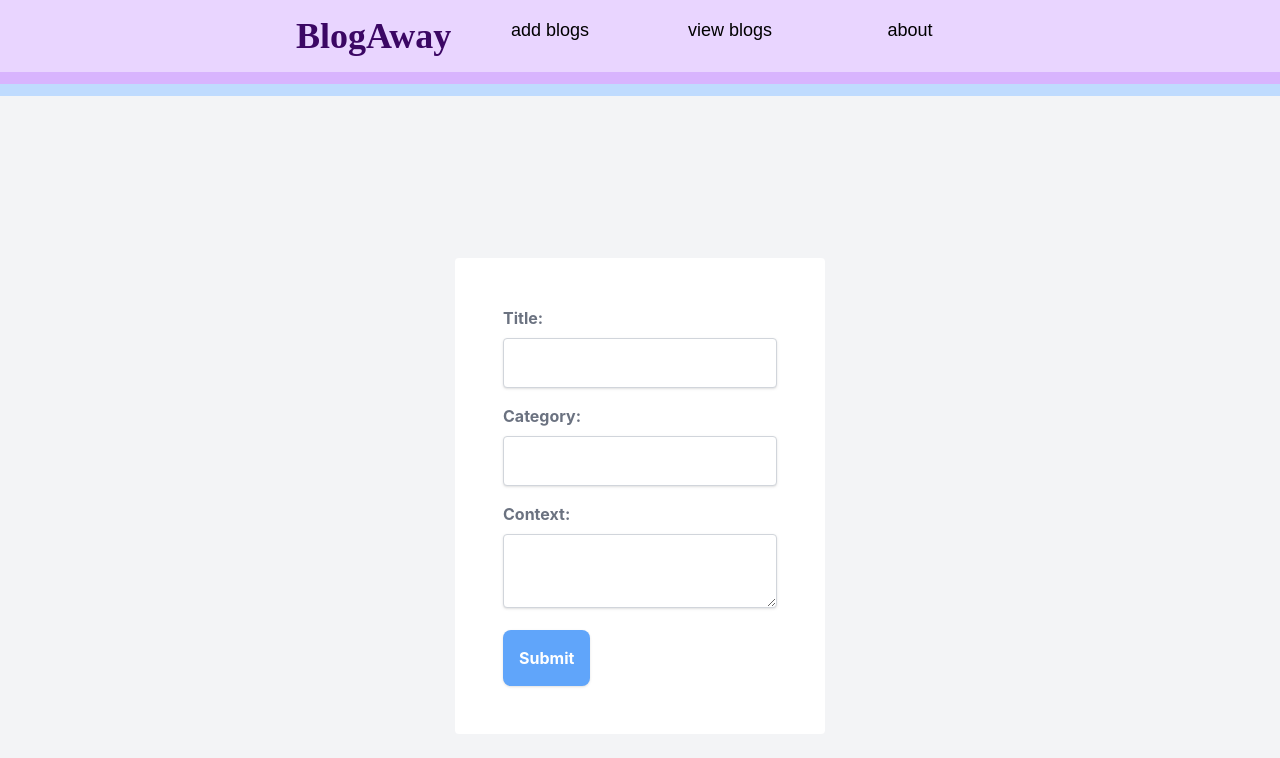
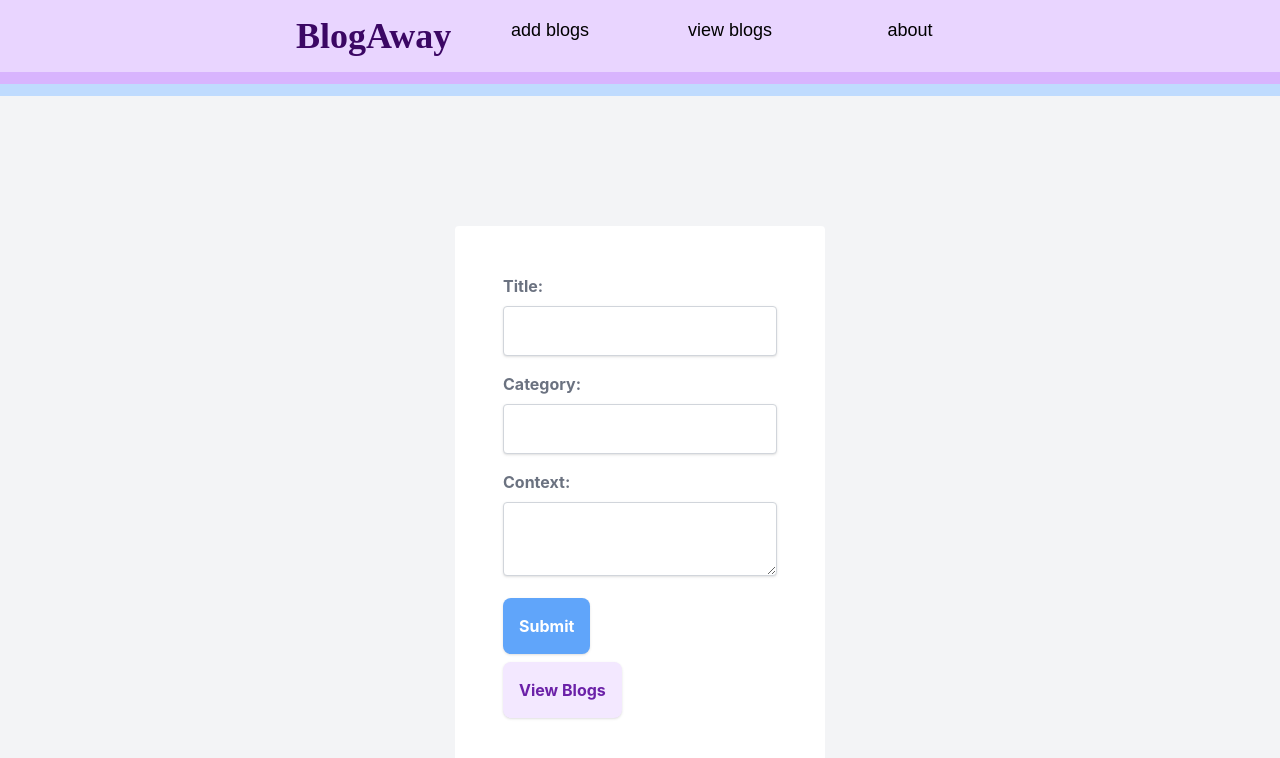
Before and after one commit to mariyabaig/blogs, a React (Create React App) app: page /addblogs in a window 1280 px wide. Shown: the top 758 px of the page. Built offline with nearby package versions, Linux system fonts and the light colour scheme.

Commit message:
Navigation added to view blogs

```diff
--- a/src/pages/Blogs.js
+++ b/src/pages/Blogs.js
@@ -1,6 +1,7 @@
 import React, { useState, useEffect } from 'react';
 import { useDispatch, useSelector } from 'react-redux';
 import { addPost } from '../state/action-creators/index';
+import { useNavigate } from 'react-router-dom';
 
 const Blogs = () => {
   const [title, setTitle] = useState('');
@@ -11,7 +12,7 @@ const Blogs = () => {
   const [showAlert, setShowAlert] = useState(false);
 
   const dispatch = useDispatch();
-
+const navigate = useNavigate()
   const handleSubmit = (e) => {
     e.preventDefault();
 
@@ -121,24 +122,11 @@ const Blogs = () => {
             </button>
           </div>
         )}
-
+<button className='bg-purple-100 block rounded-lg shadow hover:shadow-lg p-4 mt-2 font-bold text-purple-800' onClick={()=>navigate("/list")}>View Blogs</button>
         </form>
 
 
-        {/* {posts && posts.length > 0 && (
-          <div className="mt-4">
-            <h2 className="text-xl font-bold mb-2">Submitted Posts:</h2>
-            <ul>
-              {posts.map((post, index) => (
-                <li key={index} className="mb-4">
-                  <h3 className="text-lg font-bold">{post.title}</h3>
-                  <p className="text-gray-500">Category: {post.category}</p>
-                  <p>{post.context}</p>
-                </li>
-              ))}
-            </ul>
-          </div>
-        )} */}
+
       </div>
     </>
   );
```
